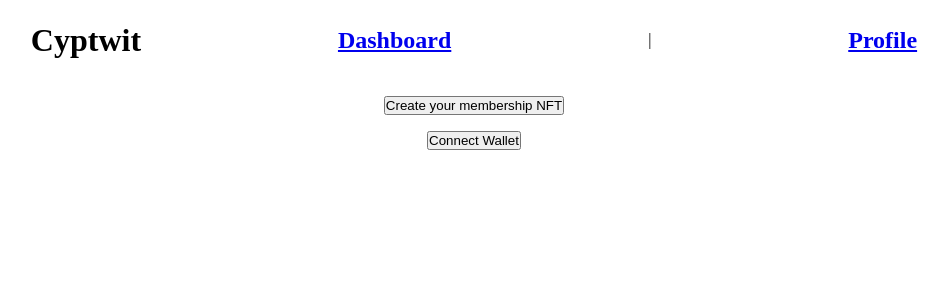
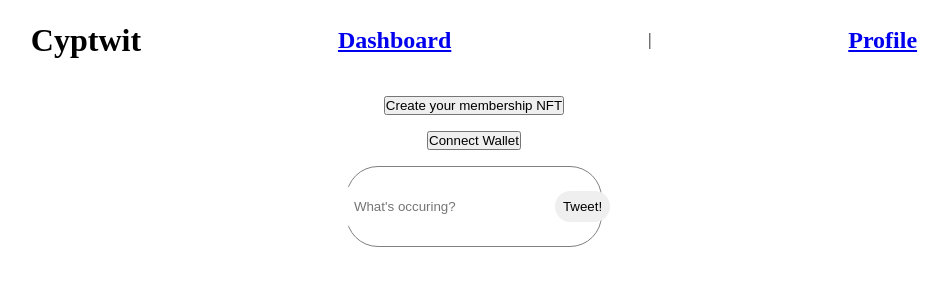
Before and after one commit to JohnGuilding/crypto-twitter-front-end, a React (Create React App) app: page / in a window 1280 px wide. Shown: the top 300 px of the page, without its empty margins (166-1115 px from the left). Built offline with nearby package versions, Linux system fonts and the light colour scheme.

Commit message:
Add post tweet functionality

```diff
--- a/src/components/Header.jsx
+++ b/src/components/Header.jsx
@@ -6,7 +6,7 @@ const Header = () => {
         <header className='header'>
             <h1>Cyptwit</h1>
             <h2>
-                <Link to="/dashboard">Dashboard</Link>
+                <Link to="/">Dashboard</Link>
             </h2>
             {" | "}
             <h2>
--- /dev/null
+++ b/src/components/PostTweet.jsx
@@ -0,0 +1,64 @@
+import { useState } from "react";
+import { ethers } from "ethers";
+import abi from './../utils/Cryptwit.json';
+import './../styles/post-tweet.scss'
+
+const PostTweet = () => {
+    const [value, setValue] = useState("");
+    const contractAddress = '0x72699E6B9ce89a69EC6C0cdC005C41b97e5Bac3D';
+    const contractABI = abi.abi;
+
+    const postTweet = async (message) => {
+        try {
+            const { ethereum } = window
+
+            if (ethereum) {
+                const provider = new ethers.providers.Web3Provider(ethereum);
+                const signer = provider.getSigner();
+                const cryptwitContract = new ethers.Contract(
+                    contractAddress,
+                    contractABI,
+                    signer
+                );
+
+                const tweetTxn = await cryptwitContract.tweet(message, { gasLimit: 300000 });
+                console.log("You're posting a tweet:", message);
+
+                await tweetTxn.wait();
+                console.log("You've posted a tweet:", message);
+            } else {
+                console.log("ethereum object doesn't exist!");
+            }
+        } catch (error) {
+            console.log(error);
+        }
+    }
+
+    const handleChange = (event) => {
+        setValue(event.target.value);
+    }
+
+    const handleSubmit = async (event) => {
+        event.preventDefault();
+        await postTweet(value);
+        setValue("");
+    }
+    return (
+        <div className="post-tweet-container">
+            <form onSubmit={handleSubmit} className="form">
+                <input
+                    type="text"
+                    value={value}
+                    placeholder="What's occuring?"
+                    onChange={handleChange}
+                    className="form__input"/>
+                <input
+                    type="submit"
+                    value="Tweet!"
+                    className="form__submit-button"/>
+            </form>
+        </div>
+    )
+}
+
+export default PostTweet;
--- /dev/null
+++ b/src/styles/post-tweet.scss
@@ -0,0 +1,32 @@
+.post-tweet-container {
+    width: 20%;
+    margin: 1rem;
+    padding: 1rem;
+    border: 1px solid grey;
+    border-radius: 2rem;
+}
+
+.form {
+    color: gray;
+    display: flex;
+    align-items: center;
+    justify-content: center;
+}
+
+.form__input {
+    padding: 0.2rem;
+    border: 0;
+    padding: 1rem;
+    border-radius: 2rem;
+}
+
+.form__submit-button {
+    cursor: pointer;
+    margin-left: 0.5rem;
+    padding: 0.2rem;
+    border: 0;
+    padding: 0.5rem;
+    border-radius: 2rem;
+    width: 100px;
+    align-self: center;
+}
--- a/src/views/Dashboard.jsx
+++ b/src/views/Dashboard.jsx
@@ -1,11 +1,13 @@
 import { useState } from "react";
 
 import MintNFTButton from "../components/MintNFTButton";
+import PostTweet from "../components/PostTweet";
 import TweetFeed from '../components/TweetFeed';
 import './../styles/dashboard.scss';
 
 const Dashboard = () => {
     const [currentAccount, setCurrentAccount] = useState("");
+
 
     const connectWallet = async () => {
         try {
@@ -23,12 +25,14 @@ const Dashboard = () => {
             console.log(error);
         }
     }
+
     return (
         <main className="dashboard">
             <MintNFTButton />
             {!currentAccount && (
                 <button onClick={connectWallet}>Connect Wallet</button>
             )}
+            <PostTweet />
             <TweetFeed />
         </main>
     )
```
